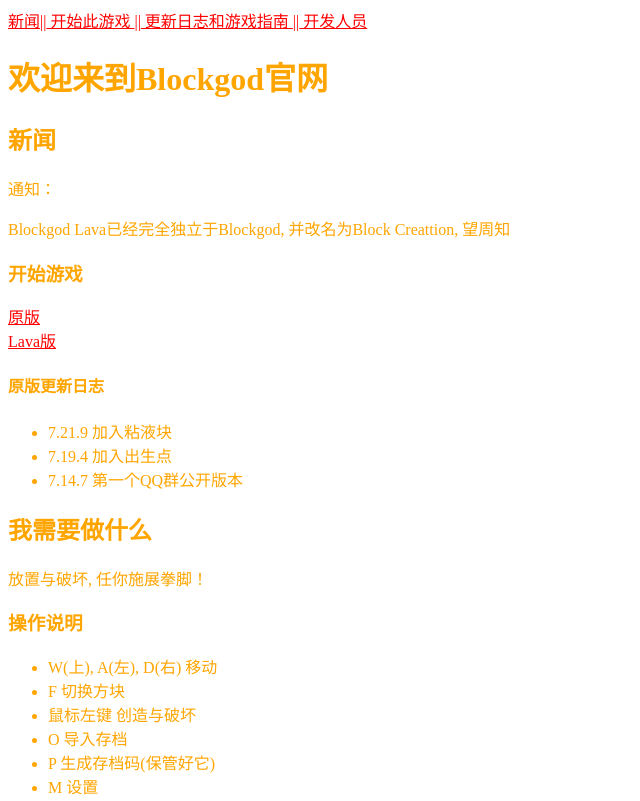
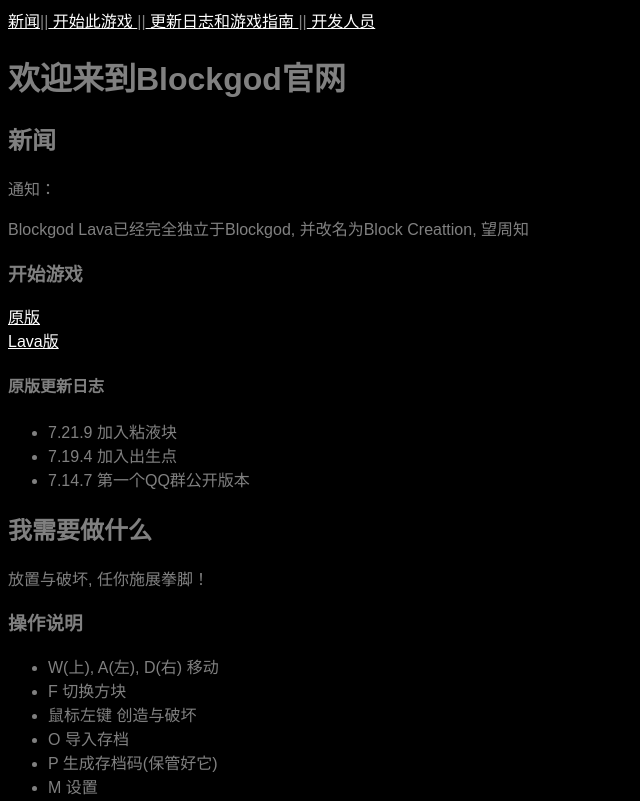
Before and after one commit to Tiger1228cym/Blockgod, a plain HTML site: page index.html in a window 1280 px wide. Shown: the top 801 px of the page, without its empty margins (0-640 px from the left). Drawn offline with Linux system fonts and the light colour scheme; a web font is replaced by a local one.

Commit message:
Add files via upload

```diff
--- a/css/colors.css
+++ b/css/colors.css
@@ -1,10 +1,11 @@
 body {
-	color: orange;
+	background-color: black;
+	color: gray;
 }
 header {
-	color: red;
+	color: gray;
 }
 a
 {
-	color: red;
+	color: white;
 }
--- /dev/null
+++ b/css/fonts.css
@@ -0,0 +1,3 @@
+body {
+    font-family: Arial, Helvetica, sans-serif;
+}
```
